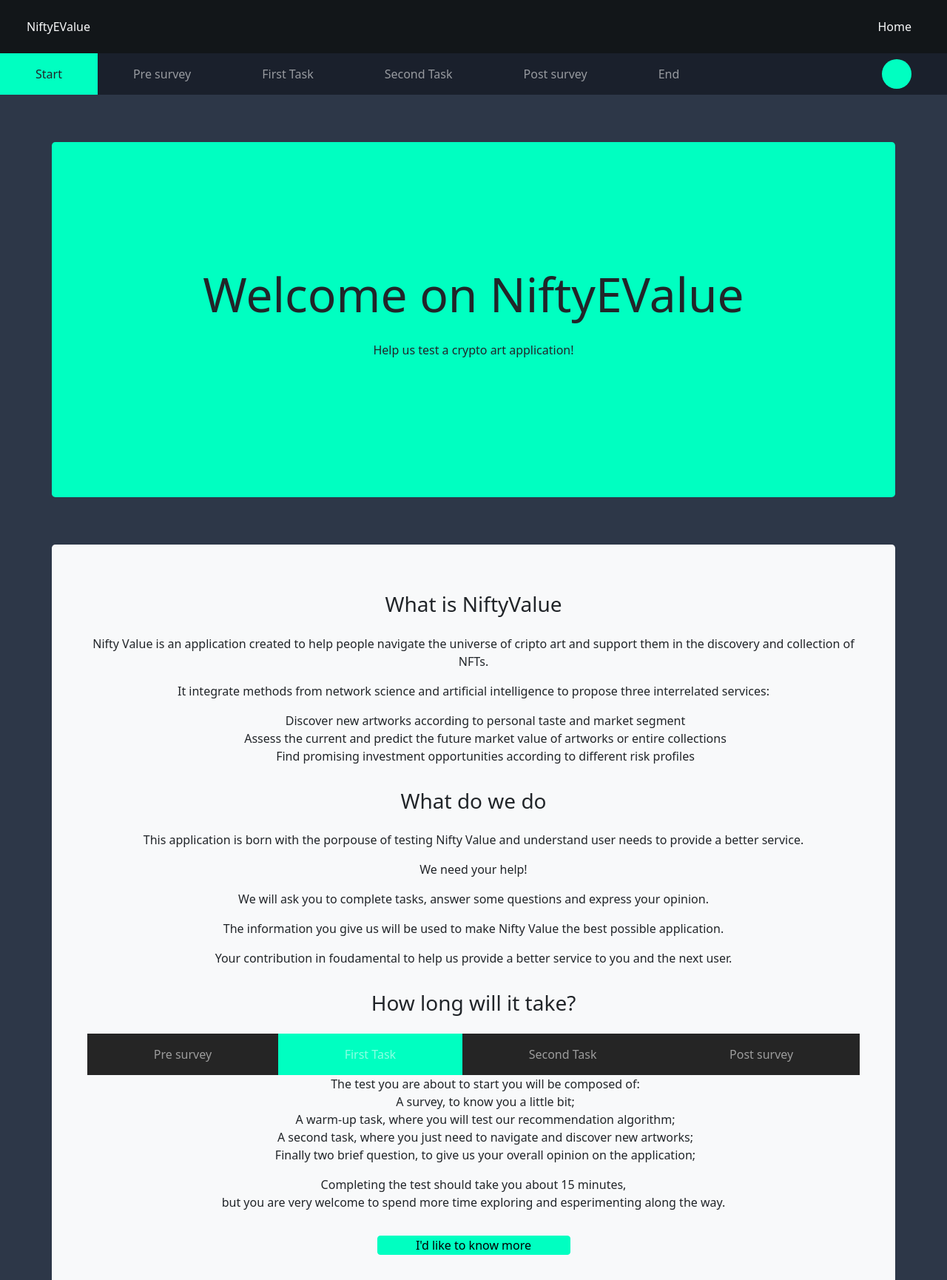
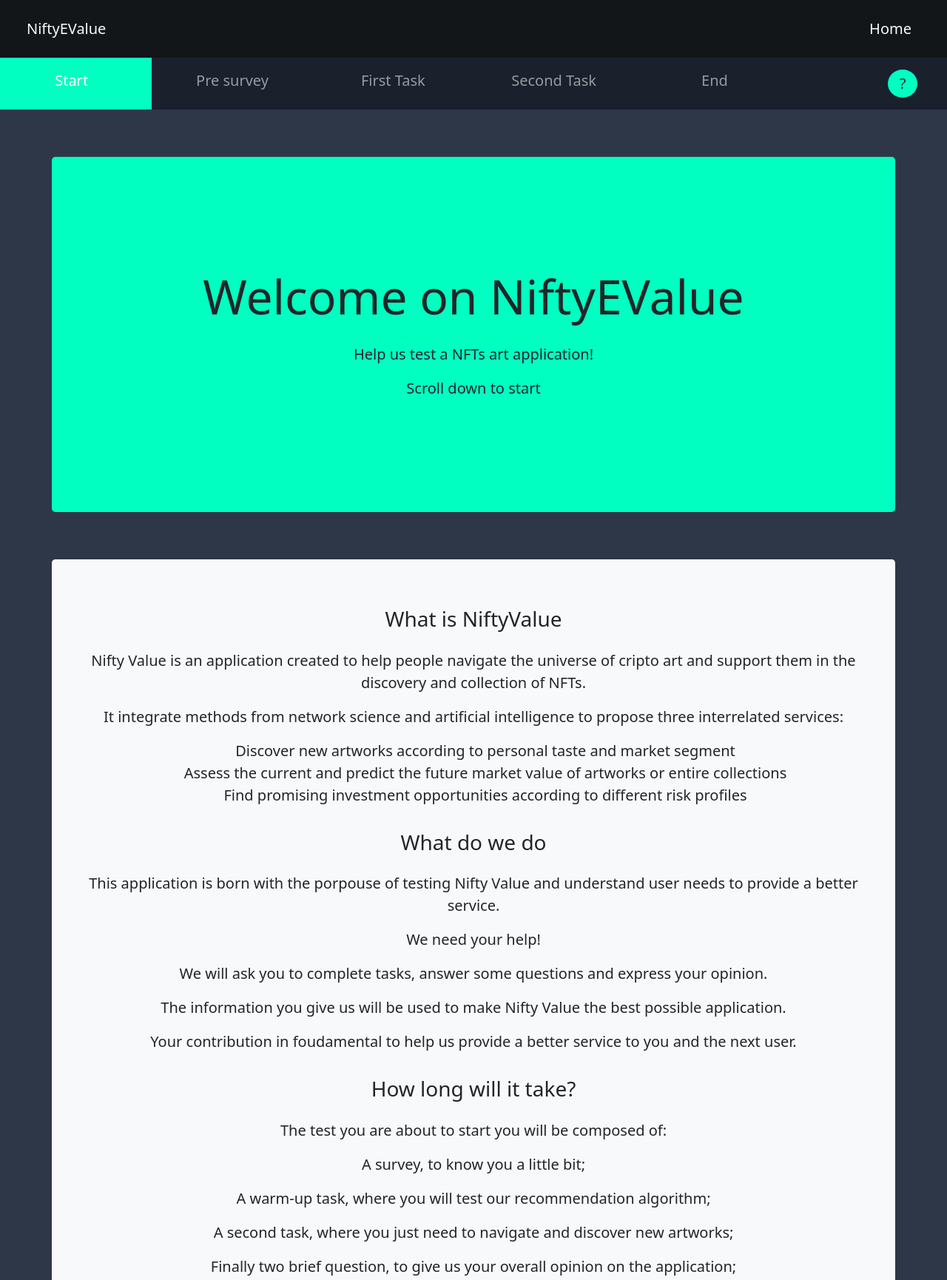
Before and after one commit to Camillaneri/NiftyApp, a plain HTML site: page index.html in a window 1280 px wide. Shown: the top 1730 px of the page at 74% size. Drawn offline with nearby package versions, Linux system fonts and the light colour scheme.

Commit message:
up tesponsiveness index

```diff
--- a/index.html
+++ b/index.html
@@ -24,51 +24,32 @@
             <span class="d-flex justify-content-between" id="head">
                 <span class="text-left text-light"> NiftyEValue</span>
                 <span class="text-right text-light" id="pageName">Home</spandes>
+
             </span>
         </div>
          <!-- Navbar -->
-         <nav class="navbar navbar-expand-sm gray navbar-dark">
-            <div class="container-fluid" id="navcontainer">
-              <ul class="navbar-nav">
-                <li class="nav-item">
-                    <a class="navnolink py-3 px-5 lightgreen text-dark" >Start</a>
-                  </li>
-                <li class="nav-item">
-                  <a class="navnolink py-3 px-5 ">Pre survey</a>
-                </li>
-                <li class="nav-item">
-                  <a class="navnolink py-3 px-5" >First Task</a>
-                </li>
-                <li class="nav-item">
-                  <a class="navnolink py-3 px-5" >Second Task</a>
-                </li>
-                <li class="nav-item">
-                  <a class="navnolink py-3 px-5" >Post survey</a>
-                </li>
-                <li class="nav-item">
-                    <a class="navnolink py-3 px-5 ">End</a>
-                  </li>
-                <li class="nav-item">
-                    <a class="navnolink pt-2 px-5 text-center position-absolute pincontainer"  href="help.html">
+        <div class="container-fluid px-0">
+            <div class="row gray">
+                <div class="col-2 nav-item lightgreen text-center py-3">Start</div>
+                <div class="col-2 nav-item navnolink text-center py-3">Pre survey</div>
+                <div class="col-2 nav-item navnolink text-center py-3">First Task</div>
+                <div class="col-2 nav-item navnolink text-center py-3">Second Task</div>
+                <div class="col-2 nav-item navnolink text-center py-3">End
+                </div>
+                <div class="col-2 nav-item navnolink text-end py-3 pincontainer">
+                    <a class="dot text-dark text-center p-1"  href="help.html">?</a>
+                </div>
+            </div>
+        </div>
 
-                        <span class="dot text-dark text-center"><i class="fa-solid fa-question trbackgr"></i></span>
-                    </a>
-                  </li>
-                <!-- <li class="nav-item">
-                    <a class="navnolink text-center mt-2 me-3 position-absolute pincontainer" href="#">
-                        <span class="dot text-dark text-center">?</span>
-                    </a>
-                  </li> -->
-              </ul>
-            </div>
-          </nav>
 
 
         <!-- Main body -->
         <div class="col wrapper vcenter-item" id="wrap">
             <div class="container py-5 px-5 rounded-3 text-center" id="centralBox">
                 <h1 class="display-3 pb-3 " id="headerTitle">Welcome on NiftyEValue</h1>
-                <p>Help us test a crypto art application!</p>
+                <p>Help us test a NFTs art application!</p>
+                <p>Scroll down to start</p>
             </div>
             <div class="container mt-5 px-5  py-5 bg-light rounded-3 text-center reveal">
                 <h3 class="py-3">What is NiftyValue</h3>
@@ -97,38 +78,36 @@
 
                 <h3 class="py-3">How long will it take?</h3>
 
-
-
-                <nav class="navbar-expand-sm navcolor navbar-dark" >
+                <!-- <nav class="navbar-expand-sm navcolor navbar-dark" >
                       <ul class="navbar-nav">
 
                         <li class="nav-item flex-fill">
-                          <a class="nav-link py-3 px-5 " id="animateexample" href="#">Pre survey</a>
+                          <a class="nav-link py-3" id="animateexample" href="#">Pre survey</a>
                         </li>
                         <li class="nav-item flex-fill">
-                          <a class="nav-link py-3 px-5" id="animateexample1" href="#">First Task</a>
+                          <a class="nav-link py-3" id="animateexample1" href="#">First Task</a>
                         </li>
                         <li class="nav-item flex-fill">
-                          <a class="nav-link py-3 px-5" id="animateexample2" href="#">Second Task</a>
+                          <a class="nav-link py-3" id="animateexample2" href="#">Second Task</a>
                         </li>
                         <li class="nav-item flex-fill">
-                          <a class="nav-link py-3 px-5" href="#" id="animateexample3">Post survey</a>
+                          <a class="nav-link py-3" href="#" id="animateexample3">Post survey</a>
                         </li>
                       </ul>
 
-                  </nav>
-                  <ul style="list-style:none;">
-                    <li>The test you are about to start you will be composed of:</li>
-                      <li>A survey, to know you a little bit;</li>
-                    <li>A warm-up task, where you will test our recommendation algorithm;</li>
-                    <li>A second task, where you just need to navigate and discover new artworks;</li>
-                      <li>Finally two brief question, to give us your overall opinion on the application;</li>
-                      </ul>
-                <p>Completing the test should take you about 15 minutes, <br>but you are very welcome to spend more time exploring and esperimenting along the way.</p>
+                  </nav> -->
+
+                    <p>The test you are about to start you will be composed of:</p>
+                      <p>A survey, to know you a little bit;</p>
+                    <p>A warm-up task, where you will test our recommendation algorithm;</p>
+                    <p>A second task, where you just need to navigate and discover new artworks;</p>
+                      <p>Finally two brief question, to give us your overall opinion on the application;</p>
+
+                <p>Completing the test should take you about 15 minutes, but you are very welcome to spend more time exploring and esperimenting along the way.</p>
 
                 <div class="container py-3 px-0" id="Box2">
                     <!-- Bottone che porta all'help -->
-                    <button onclick="" type="button"  class="btn btn-success px-4 w-25" href="https://www.niftyvalue.com/">
+                    <button onclick="" type="button"  class="btn btn-success p-4" href="https://www.niftyvalue.com/">
                         I'd like to know more
                     </button>
                 </div>
@@ -152,7 +131,7 @@
              </div>
 
              <div class=" container py-3 px-0 reveal"  id="goonbutton">
-                <button onclick="location.href='PreSsurvey.html'" type="button"  class="btn btn-success px-4 float-end w-25">
+                <button onclick="location.href='PreSsurvey.html'" type="button"  class="btn btn-success p-4 float-end">
                     Let's start!
                 </button>
             </div>
--- a/style.css
+++ b/style.css
@@ -1,12 +1,4 @@
-body{
-    /*background-color: #3b4147 !important;*/
-     /* background-color: #E2E8F0 !important; */
-    /*
-    min-height: 100vh;
-    overflow-y: scroll; */
-   /* font-size: 24px!important;*/
 
-    }
 /* Hide scrollbar for Chrome, Safari and Opera */
 body::-webkit-scrollbar {
     display: none;
@@ -16,12 +8,18 @@ body::-webkit-scrollbar {
 body {
   -ms-overflow-style: none;  /* IE and Edge */
   scrollbar-width: none;  /* Firefox */
+  font-size: 20px!important;
+  overflow-x: hidden;
 }
 .vcenter-item{
     align-items: center;
 }
 .dcenter-item{
  margin: auto;
+}
+.nav-item{
+  white-space: nowrap;
+
 }
 /* Some custom styles to beautify this example */
 .wrapper{
@@ -31,9 +29,6 @@ body {
 #centralBox{
     background-color: #00FFC1;
     height: 60vh;
-
-
-
 }
 
 .mainBox{
@@ -217,7 +212,7 @@ img{
 
 /*BACKGROUNDS*/
 #headerTitle{
-padding-top: 15vh;
+padding-top: 3ex;
 }
 
 .bg-white{
@@ -619,6 +614,7 @@ margin-bottom: 5%;
 
 .lightgreen{
     background-color: #00FFC1 !important;
+    color: white;
 }
 
 
@@ -760,11 +756,13 @@ margin-bottom: 5%;
  }
 
  .dot{
-    height: 40px;
-    width: 40px;
+    height: auto;
+    width: 2em;
     background-color: #00FFC1;
     border-radius: 50%;
     display: inline-block;
+    text-decoration: none;
+    margin-right: 2em;
  }
 
  #navcontainer{
@@ -1362,3 +1360,35 @@ margin-bottom: 5%;
 .no-scroll{
   overflow: hidden !important;
 }
+
+@media screen and (max-width: 850px) {
+  body {
+    font-size: 18px!important;
+  }
+
+}
+
+@media screen and (max-width: 650px) {
+  body {
+    font-size: 16px!important;
+
+  }
+  .wrapper{
+    padding: 5%;
+  }
+
+}
+
+@media screen and (max-width: 500px) {
+  body {
+    font-size: 14px!important;
+  }
+
+}
+
+@media screen and (max-width: 400px) {
+  body {
+    font-size: 12px!important;
+
+  }
+}
```
Also changed, not shown: PreSsurvey.html (+15 -35 lines).
